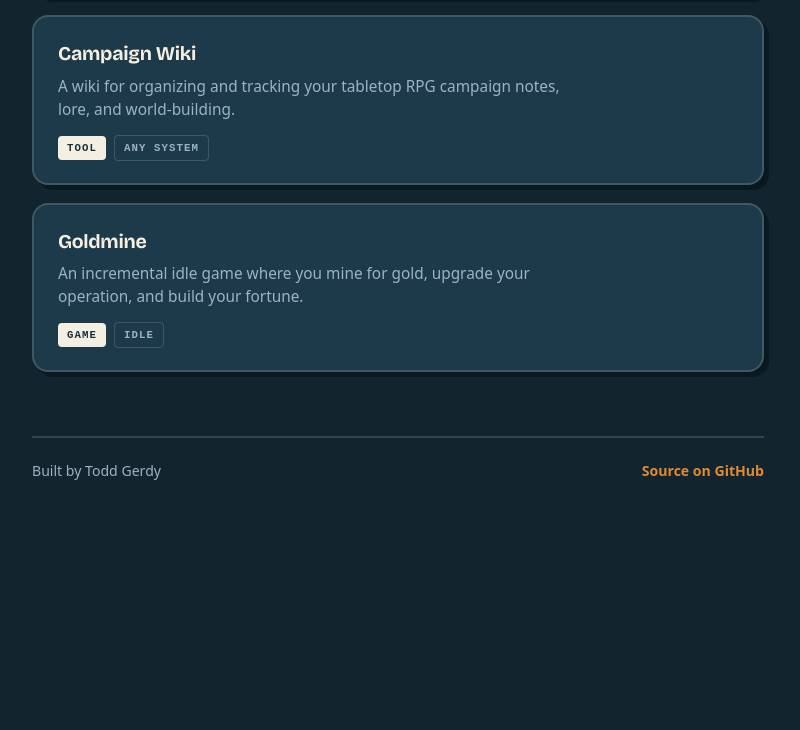
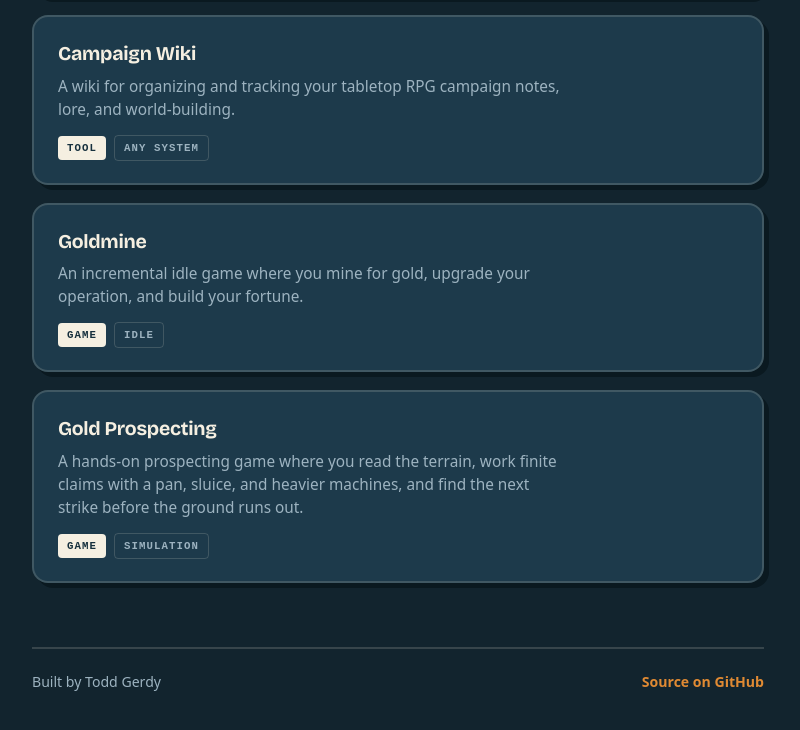
Before and after one commit to NerdyToddGerdy/nerdy-gerdy-games, a plain HTML site: page index.html in a window 1280 px wide. Shown: the part 1148-1878 px from the top of the page, without its empty margins (242-1042 px from the left). Before the commit the page ends 1709 px from the top, so only its background shows below. Drawn offline with nearby package versions, Linux system fonts and the light colour scheme; a web font is replaced by a local one.

Commit message:
Add Gold Prospecting to the games list
Co-Authored-By: Claude Opus 5.5 (1M context) <noreply@anthropic.com>

```diff
--- a/index.html
+++ b/index.html
@@ -86,6 +86,12 @@
             <p class="desc">An incremental idle game where you mine for gold, upgrade your operation, and build your fortune.</p>
             <p class="tags"><span class="tag tag-type">Game</span><span class="tag tag-topic">Idle</span></p>
         </a>
+
+        <a class="card" href="https://nerdytoddgerdy.github.io/goldmining2/">
+            <h3>Gold Prospecting</h3>
+            <p class="desc">A hands-on prospecting game where you read the terrain, work finite claims with a pan, sluice, and heavier machines, and find the next strike before the ground runs out.</p>
+            <p class="tags"><span class="tag tag-type">Game</span><span class="tag tag-topic">Simulation</span></p>
+        </a>
     </div>
 
     <footer>
```
